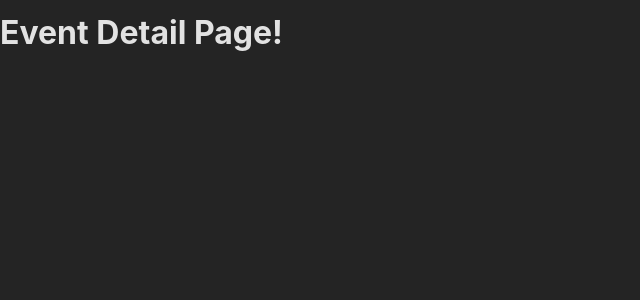
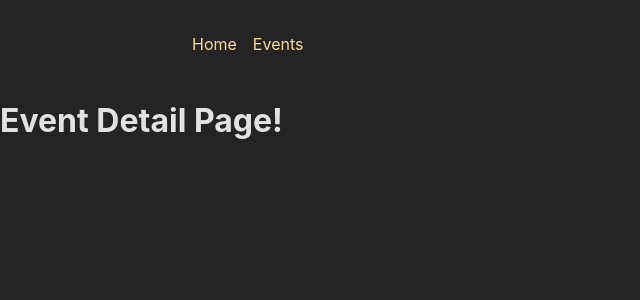
Before and after one commit to Hofass/React-router-training--1, a React (Create React App) app in the folder frontend/: page /events/1 in a window 1280 px wide. Shown: the top 300 px of the page, without its empty margins (0-640 px from the left). Built offline with nearby package versions, Linux system fonts and the light colour scheme.

Commit message:
Adding root layout

```diff
--- a/frontend/src/App.js
+++ b/frontend/src/App.js
@@ -24,17 +24,24 @@ import HomePage from "./pages/HomePage";
 import EventsPage from "./pages/EventsPage";
 import EventDetailPage from "./pages/EventDetailPage";
 import NewEventPage from "./pages/NewEventPage";
-import EditEventPage from "./pages/EditEventPage"
+import EditEventPage from "./pages/EditEventPage";
+import Root from "./pages/Root";
 
-
-const router = createBrowserRouter([{ path: "/", element: <HomePage /> },
-{path:"/events",element:<EventsPage/>},
-{path:"/events/:eventId", element:<EventDetailPage/>},
-{path:"/events/new", element:<NewEventPage/>},
-{path:"./events/eventId/edit", element:<EditEventPage/>}
+const router = createBrowserRouter([
+	{
+		path: "/",
+		element: <Root />,
+		children: [
+			{ index:true, element: <HomePage /> },
+			{ path: "events", element: <EventsPage /> },
+			{ path: "events/:eventId", element: <EventDetailPage /> },
+			{ path: "events/new", element: <NewEventPage /> },
+			{ path: "events/eventId/edit", element: <EditEventPage /> },
+		],
+	},
 ]);
 function App() {
-	return <RouterProvider router={router}></RouterProvider>
+	return <RouterProvider router={router}></RouterProvider>;
 }
 
 export default App;
--- /dev/null
+++ b/frontend/src/pages/Root.js
@@ -0,0 +1,15 @@
+import { Outlet } from "react-router-dom";
+import MainNavigation from "../components/MainNavigation";
+
+function Root() {
+	return (
+		<>
+			<MainNavigation />
+			<main>
+				<Outlet />
+			</main>
+		</>
+	);
+}
+
+export default Root;
```
